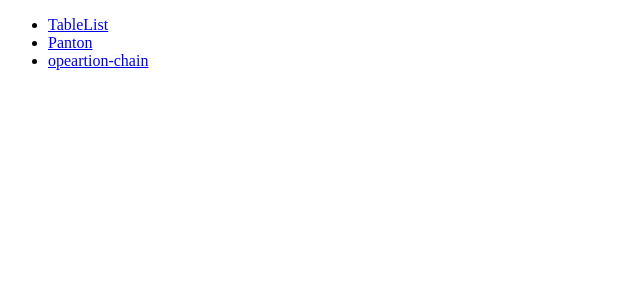
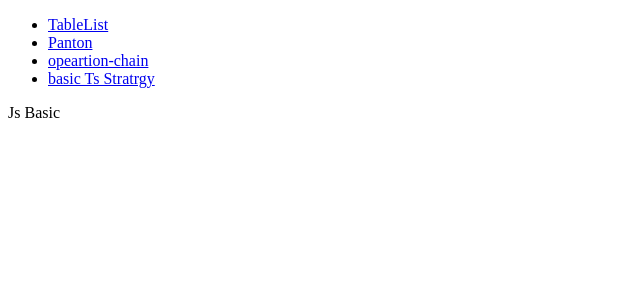
Before and after one commit to 540792740/React_Awesome_Components, a React app: page /basic-ts-ways in a window 1280 px wide. Shown: the top 300 px of the page, without its empty margins (0-640 px from the left). Built offline with nearby package versions, Linux system fonts and the light colour scheme.

Commit message:
路由更新

```diff
--- a/src/App.tsx
+++ b/src/App.tsx
@@ -7,6 +7,7 @@ import {
 } from "react-router-dom";
 import OperationChain from "./Components/OperationChain";
 import Panton from "./pages/basicJS";
+import BasicTs from "./pages/basicTs";
 import TableList from "./pages/tableList";
 
 export default function App() {
@@ -24,6 +25,9 @@ export default function App() {
             <li>
               <Link to="/opeartion-chain">opeartion-chain</Link>
             </li>
+            <li>
+              <Link to="/basic-ts-ways">basic Ts  Stratrgy</Link>
+            </li>
           </ul>
         </nav>
 
@@ -31,6 +35,7 @@ export default function App() {
           <Route path="/" element={<TableList />} />
           <Route path="/Panton" element={<Panton />} />
           <Route path="/opeartion-chain" element={<OperationChain />} />
+          <Route path="/basic-ts-ways" element={<BasicTs />} />
         </Routes>
       </div>
     </Router>
--- /dev/null
+++ b/src/pages/basicTs/index.tsx
@@ -0,0 +1,37 @@
+/* eslint-disable no-extend-native */
+import React, { useEffect } from 'react'
+interface PantonProps {
+
+}
+function BasicTs(props: PantonProps) {
+
+    useEffect(() => {
+        let output = identity<string>("myString");  // output: string
+        console.log(output);
+
+    }, []);
+
+    // generics 泛型
+    function identity<Type>(arg: Type): Type {
+        return arg;
+    }
+
+    // 函数没有返回值 void
+    function noReturn<Type>(arg: Type): void {
+    }
+    // 使用 reduce实现map
+    // const countTimes = () => {
+
+    //     console.log();
+    // }
+
+
+
+    return (
+        <div>
+            Js Basic
+        </div>
+    )
+}
+
+export default BasicTs;
```
